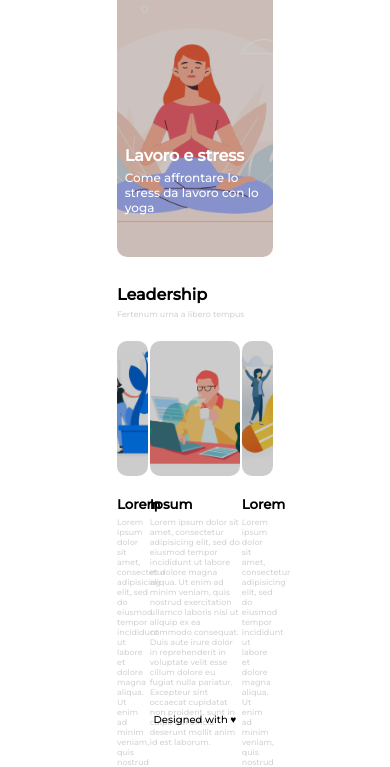
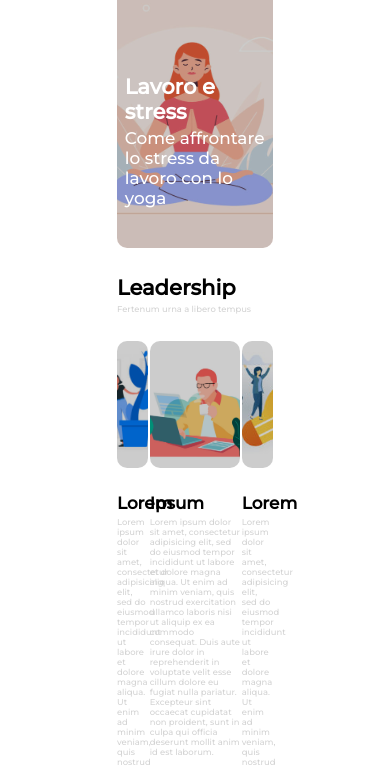
Before and after one commit to alessiopretelli/htmlcss-wp, a plain HTML site: page index.html in a window 390 px wide. Shown: the part 106-873 px from the top of the page. Drawn offline with Linux system fonts and the light colour scheme.

Commit message:
correzione clearfix e responsivita'

```diff
--- a/css/master.css
+++ b/css/master.css
@@ -16,19 +16,26 @@ header {
 }
 
 footer {
-  height: 3vh;
+  height: 30px;
   width: 100%;
   margin-top: 2vh;
-  font-size: 10px;
+  font-size: 1.5vh;
   text-align: center;
 }
 
 p {
   color: lightgray;
-  font-size: 8px;
-  margin-top: 5px;
+  font-size: 1vh;
+  margin-top: 4px;
 }
 
+h3 {
+  font-size: 2.5vh;
+}
+
+h5 {
+  font-size: 2vh;
+}
 
 .layover {
   height: 100%;
@@ -49,7 +56,7 @@ p {
   background-position: center;
   position: relative;
   border-radius: 10px;
-  height: 33vh;
+  height: 32vh;
   width: 100%;
   margin: 0 0 3vh 0;
 }
@@ -60,7 +67,7 @@ p {
   padding: 0 5%;
 }
 .sec_one p {
-  font-size: 0.75em;
+  font-size: 2vh;
   color: white;
 }
 
@@ -80,16 +87,16 @@ p {
   height: 50%;
 }
 .links {
-  padding: 1vh 0;
+  padding: 0.5vh 0;
 }
 .links li {
   display: inline-block;
   list-style: none;
-  margin: 0 1% 0 0;
+  margin: 0 1vh 0 0;
 }
 .links li a {
   text-transform: uppercase;
-  font-size: 0.4em;
+  font-size: 1vh;
   color: lightgray;
   text-decoration: none;
 }
@@ -100,18 +107,16 @@ p {
 
 .header_sec_two {
   width: 100%;
-  height: 5vh;
-  padding: 2% 0;
+  height: 6vh;
+  padding: 1% 0;
 }
-.sec_two .side_column {
+.side_column {
   float: left;
-  height: 40vh;
   width: 20%;
   margin: 2vh 0;
 }
-.sec_two .middle_column {
+.middle_column {
   float: left;
-  height: 40vh;
   width: 58%;
   margin: 2vh 1%;
 }
@@ -121,8 +126,8 @@ p {
   background-position: center;
   border-radius: 10px;
   width: 100%;
-  height: 40%;
-  margin-bottom: 20px;
+  height: 15vh;
+  margin-bottom: 3vh;
 }
 .image_two {
   background-image: url(../img/banner-2.jpg);
@@ -130,8 +135,8 @@ p {
   background-position: center;
   border-radius: 10px;
   width: 100%;
-  height: 40%;
-  margin-bottom: 20px;
+  height: 15vh;
+  margin-bottom: 3vh;
 }
 .image_three {
   background-image: url(../img/img-3.jpg);
@@ -139,6 +144,6 @@ p {
   background-position: center;
   border-radius: 10px;
   width: 100%;
-  height: 40%;
-  margin-bottom: 20px;
+  height: 15vh;
+  margin-bottom: 3vh;
 }
--- a/index.html
+++ b/index.html
@@ -24,14 +24,14 @@
     <section class="sec_one">
       <div class="layover">
         <div class="text_sec_one">
-          <h4>Lavoro e stress</h4>
+          <h3>Lavoro e stress</h3>
           <p>Come affrontare lo stress da lavoro con lo yoga</p>
         </div>
       </div>
     </section>
     <section class="sec_two">
       <div class="header_sec_two">
-        <h4>Leadership</h4>
+        <h3>Leadership</h3>
         <p>Fertenum urna a libero tempus</p>
       </div>
       <div class="side_column">
```
